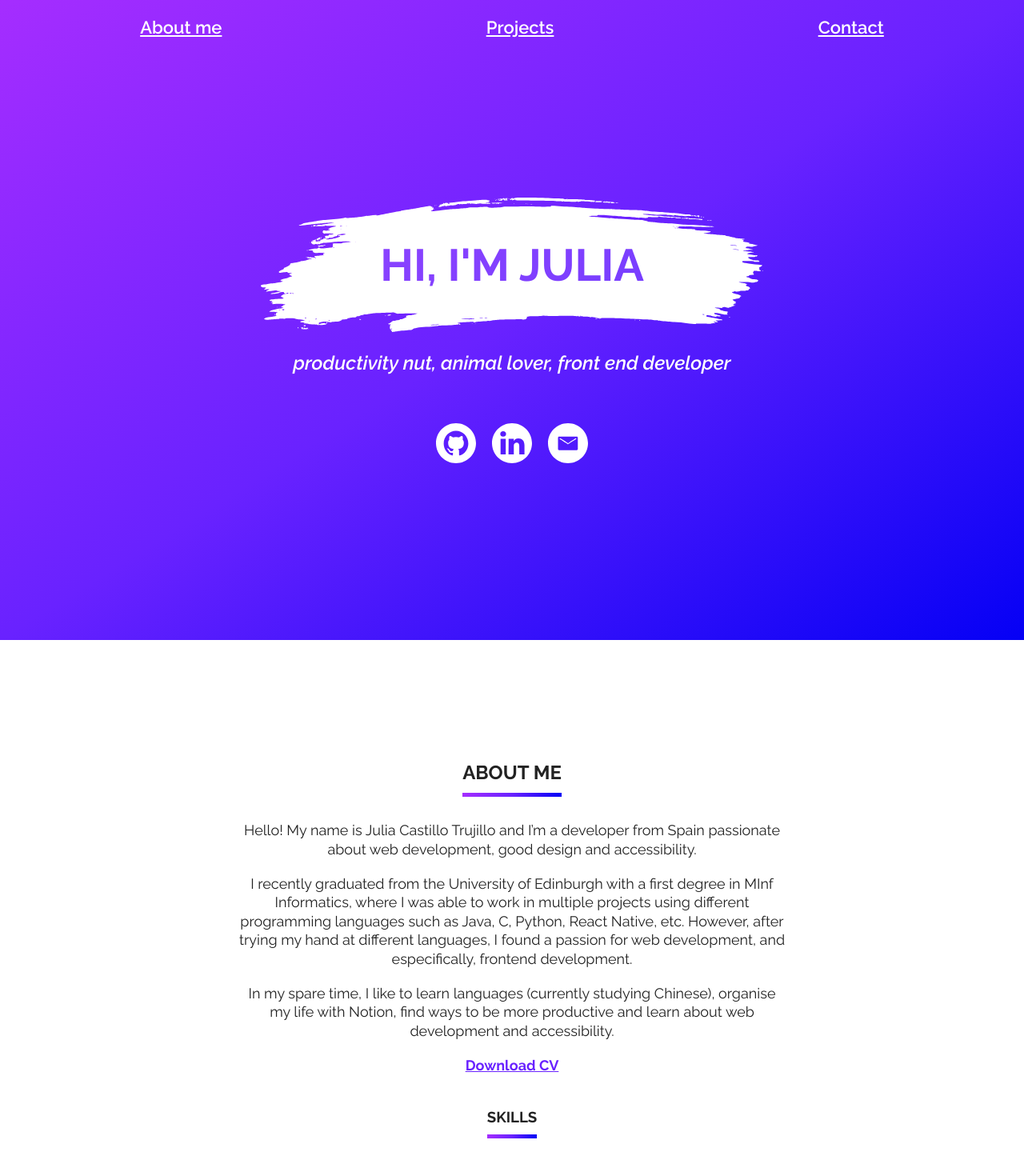
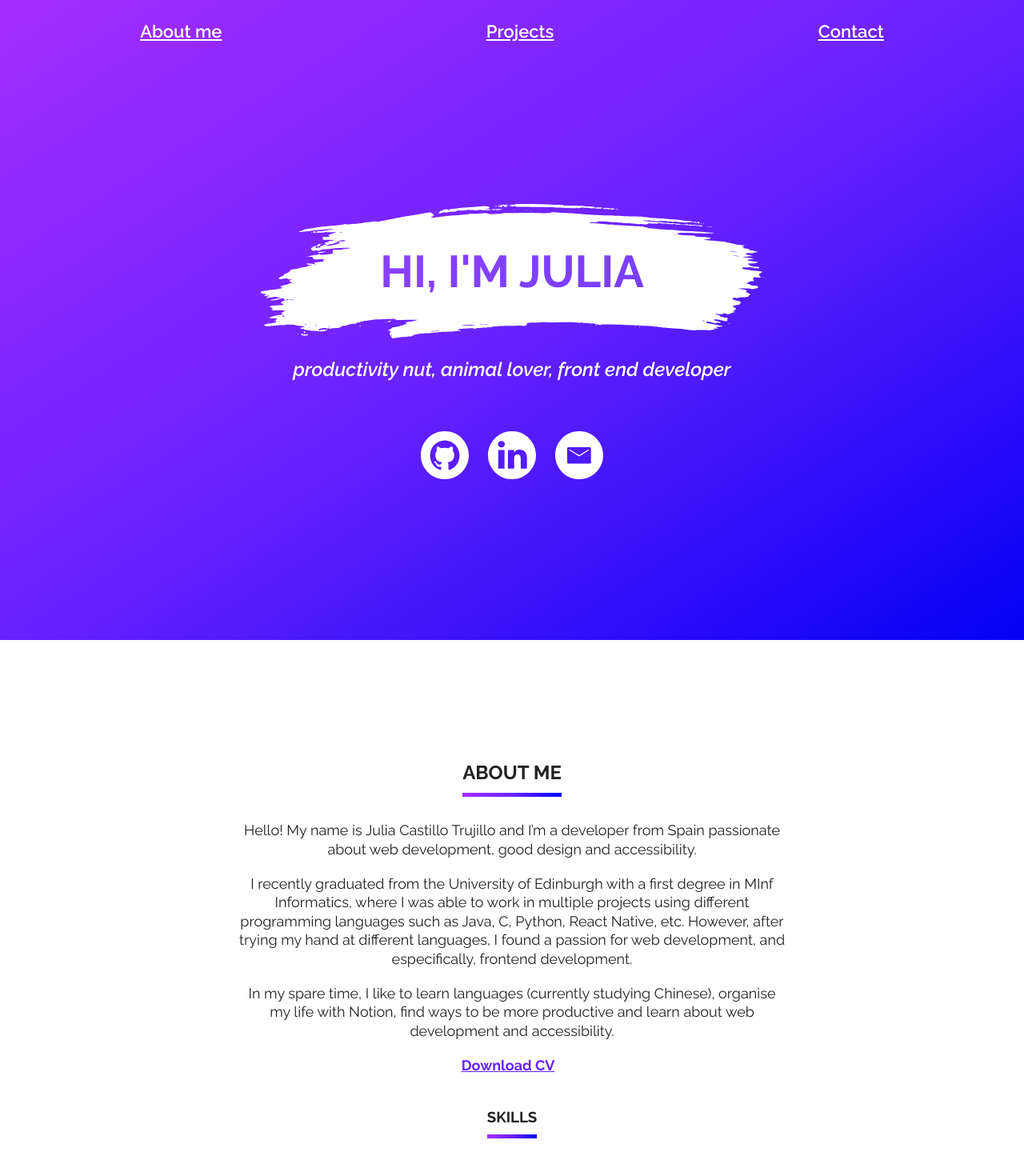
Before and after one commit to JuliaCastillo/portfolio, a React (Create React App) app: page / in a window 1280 px wide. Shown: the top 1455 px of the page at 80% size. Built offline with nearby package versions, Linux system fonts and the light colour scheme.

Commit message:
increased padding for links and buttons, fixed typos, improved accessibility

```diff
--- a/src/App.js
+++ b/src/App.js
@@ -9,14 +9,16 @@ import Footer from "./components/Footer";
 
 function App() {
   return (
-    <main>
+    <div>
       <Navbar />
-      <Hero />
-      <About />
-      <Projects />
-      <Contact />
+      <main>
+        <Hero />
+        <About />
+        <Projects />
+        <Contact />
+      </main>
       <Footer />
-    </main>
+    </div>
   );
 }
 
--- a/src/assets/css/styles.css
+++ b/src/assets/css/styles.css
@@ -124,6 +124,22 @@ a:hover {
           transform: scale(1.1);
 }
 
+.link {
+  font-family: "Raleway", sans-serif;
+  font-size: 1.125rem;
+  font-weight: 700;
+  border-radius: 40px;
+  border: none;
+  padding: 10px;
+  margin-right: 10px;
+  color: #6922ff;
+  white-space: nowrap;
+}
+
+.link:hover {
+  font-weight: 800;
+}
+
 section {
   scroll-margin-top: 120px;
 }
@@ -159,32 +175,15 @@ section {
   margin-top: 10px;
 }
 
-.link {
-  font-family: "Raleway", sans-serif;
-  font-size: 1.125rem;
-  font-weight: 700;
-  border-radius: 40px;
-  border: none;
-  margin: 10px;
-  text-decoration: underline;
-  color: #6922ff;
-  white-space: nowrap;
-}
-
-.link:hover {
-  -webkit-transform: none;
-          transform: none;
-  font-weight: 800;
-}
-
 .profiles {
   padding: 30px 0;
 }
 
 .profiles a img {
-  width: 40px;
-  height: 40px;
-  margin: 10px 7px;
+  width: 65px;
+  height: 65px;
+  margin: 5px;
+  padding: 5px;
   -webkit-transition: all 300ms ease-in-out;
   transition: all 300ms ease-in-out;
 }
@@ -196,9 +195,9 @@ section {
 
 @media (min-width: 40em) {
   .profiles a img {
-    width: 50px;
-    height: 50px;
-    margin: 10px;
+    width: 70px;
+    height: 70px;
+    margin: 7px;
   }
 }
 
@@ -270,9 +269,17 @@ section {
   top: 5px;
   right: 0;
   z-index: 3;
+  cursor: pointer;
   padding: 20px;
   background: none;
   border: none;
+  -webkit-transition: all 300ms ease-in-out;
+  transition: all 300ms ease-in-out;
+}
+
+.header__toggle:hover {
+  -webkit-transform: scale(1.1);
+          transform: scale(1.1);
 }
 
 .header__toggle > span {
@@ -305,7 +312,7 @@ section {
 .header__nav a {
   font-size: 1.375rem;
   font-weight: 600;
-  padding: 10px;
+  padding: 15px;
 }
 
 @media (min-width: 40em) {
@@ -342,7 +349,7 @@ section {
 .hero__content {
   width: 100%;
   text-align: center;
-  margin-top: 120px;
+  margin-top: 150px;
 }
 
 .hero__content h1 {
@@ -350,7 +357,7 @@ section {
   position: relative;
   isolation: isolate;
   mix-blend-mode: screen;
-  font-size: 2.5rem;
+  font-size: 2.7rem;
   margin: 80px 0;
 }
 
@@ -379,7 +386,7 @@ section {
   margin: 3.75rem auto 20px;
   font-style: italic;
   font-weight: 600;
-  font-size: 1.25rem;
+  font-size: 1.3rem;
 }
 
 @media (min-width: 40em) {
@@ -629,7 +636,7 @@ section {
 .contact .input-wrapper input,
 .contact .input-wrapper textarea {
   display: inline-block;
-  border: 3px solid #a52dff;
+  border: 3px solid #6922ff;
   border-radius: 5px;
   font-family: "Raleway", sans-serif;
   font-size: 1rem;
@@ -655,12 +662,13 @@ section {
 .contact input[type="submit"] {
   font-family: "Raleway", sans-serif;
   font-size: 1.125rem;
+  font-weight: 600;
   background: -webkit-gradient(linear, left top, right bottom, from(#a52dff), color-stop(#6922ff), to(#0500f5));
   background: linear-gradient(to bottom right, #a52dff, #6922ff, #0500f5);
   border-radius: 40px;
   border: none;
   padding: 10px 20px;
-  margin: 20px;
+  margin: 30px;
   cursor: pointer;
   color: #fff;
   white-space: nowrap;
@@ -678,7 +686,7 @@ section {
   background: linear-gradient(to bottom right, #a52dff, #6922ff, #0500f5);
   position: relative;
   bottom: 0;
-  height: 180px;
+  height: 210px;
 }
 
 .footer .section_wrapper {
--- a/src/assets/scss/_contact.scss
+++ b/src/assets/scss/_contact.scss
@@ -20,7 +20,7 @@
     input,
     textarea {
       display: inline-block;
-      border: 3px solid $purple;
+      border: 3px solid $dark-purple;
       border-radius: 5px;
       font-family: "Raleway", sans-serif;
       font-size: 1rem;
@@ -48,12 +48,12 @@
   input[type="submit"] {
     font-family: "Raleway", sans-serif;
     font-size: 1.125rem;
-    //font-weight: 800;
+    font-weight: 600;
     background: $gradient;
     border-radius: 40px;
     border: none;
     padding: 10px 20px;
-    margin: 20px;
+    margin: 30px;
     cursor: pointer;
 
     color: $white;
--- a/src/assets/scss/_footer.scss
+++ b/src/assets/scss/_footer.scss
@@ -2,7 +2,7 @@
   background: $gradient;
   position: relative;
   bottom: 0;
-  height: 180px;
+  height: 210px;
   //margin-bottom: 0;
 
   .section_wrapper {
@@ -23,4 +23,8 @@
     color: $white;
     font-weight: 600;
   }
+
+  // @include breakpoint-up(medium) {
+  //   height: 210px;
+  // }
 }
--- a/src/assets/scss/_globals.scss
+++ b/src/assets/scss/_globals.scss
@@ -31,11 +31,28 @@ p {
 }
 
 a {
-  //text-decoration: none;
   color: $white;
   transition: all 300ms ease-in-out;
   &:hover {
     transform: scale(1.1);
+  }
+}
+
+.link {
+  font-family: "Raleway", sans-serif;
+  font-size: 1.125rem;
+  font-weight: 700;
+  border-radius: 40px;
+  border: none;
+  padding: 10px;
+  margin-right: 10px;
+
+  color: $dark-purple;
+  white-space: nowrap;
+
+  &:hover {
+    //transform: none;
+    font-weight: 800;
   }
 }
 
@@ -70,32 +87,14 @@ section {
   }
 }
 
-.link {
-  font-family: "Raleway", sans-serif;
-  font-size: 1.125rem;
-  font-weight: 700;
-  border-radius: 40px;
-  border: none;
-  margin: 10px;
-
-  text-decoration: underline;
-  color: $dark-purple;
-  white-space: nowrap;
-
-  &:hover {
-    // color: $dark-blue;
-    transform: none;
-    font-weight: 800;
-  }
-}
-
 .profiles {
   padding: 30px 0;
 
   a img {
-    width: 40px;
-    height: 40px;
-    margin: 10px 7px;
+    width: 65px;
+    height: 65px;
+    margin: 5px;
+    padding: 5px;
     transition: all 300ms ease-in-out;
 
     &:hover {
@@ -103,9 +102,9 @@ section {
     }
 
     @include breakpoint-up(medium) {
-      width: 50px;
-      height: 50px;
-      margin: 10px;
+      width: 70px;
+      height: 70px;
+      margin: 7px;
     }
   }
 }
--- a/src/assets/scss/_header.scss
+++ b/src/assets/scss/_header.scss
@@ -56,10 +56,17 @@
     top: 5px;
     right: 0;
     z-index: 3;
+    cursor: pointer;
 
     padding: 20px;
     background: none;
     border: none;
+
+    transition: all 300ms ease-in-out;
+
+    &:hover {
+      transform: scale(1.1);
+    }
 
     > span {
       display: block;
@@ -88,7 +95,7 @@
     a {
       font-size: 1.375rem;
       font-weight: 600;
-      padding: 10px;
+      padding: 15px;
     }
 
     @include breakpoint-up(medium) {
--- a/src/assets/scss/_hero.scss
+++ b/src/assets/scss/_hero.scss
@@ -9,14 +9,14 @@
   &__content {
     width: 100%;
     text-align: center;
-    margin-top: 120px;
+    margin-top: 150px;
 
     h1 {
       display: inline;
       position: relative;
       isolation: isolate;
       mix-blend-mode: screen;
-      font-size: 2.5rem;
+      font-size: 2.7rem;
       margin: 80px 0;
 
       @include breakpoint-up(medium) {
@@ -44,7 +44,7 @@
       margin: 3.75rem auto 20px;
       font-style: italic;
       font-weight: 600;
-      font-size: 1.25rem;
+      font-size: 1.3rem;
 
       @include breakpoint-up(medium) {
         font-size: 1.5rem;
--- a/src/components/Contact.js
+++ b/src/components/Contact.js
@@ -5,7 +5,7 @@ import Snackbar from "@mui/material/Snackbar";
 function Contact() {
   const [snackbarOpen, setSnackbarOpen] = useState(false);
 
-  const [snackbarPosition, setSnackbarPosition] = useState({
+  const [snackbarPosition] = useState({
     vertical: "bottom",
     horizontal: "center",
   });
--- a/src/components/Footer.js
+++ b/src/components/Footer.js
@@ -8,15 +8,14 @@ function Footer() {
         <Profiles />
         <p>
           Designed and developed with{" "}
-          <a
+          {/* <a
             className="link"
             href="https://reactjs.org/"
             target="_blank"
             rel="noopener noreferrer"
-          >
-            React
-          </a>{" "}
-          by Julia
+          > */}
+          React
+          {/* </a> */} by Julia
         </p>
       </div>
     </section>
--- a/src/components/Navbar.js
+++ b/src/components/Navbar.js
@@ -4,15 +4,9 @@ import { useState, useEffect } from "react";
 function Navbar() {
   const [menuOpen, setMenuOpen] = useState(false);
   const [navbarBackground, setNavbarBackground] = useState(false);
-  const [navClass, setNavClass] = useState("header__nav fade-in");
 
   const toggleMenu = (e) => {
     e.preventDefault();
-    // if (menuOpen) {
-    //   setNavClass("header__nav fade-out");
-    // } else {
-    //   setNavClass("header__nav fade-in");
-    // }
     setMenuOpen(!menuOpen);
   };
 
@@ -38,7 +32,7 @@ function Navbar() {
           <span></span>
         </button>
 
-        <nav className={navClass} onClick={() => setMenuOpen(false)}>
+        <nav className="header__nav fade-in" onClick={() => setMenuOpen(false)}>
           <a href="#about">About me</a>
           <a href="#projects">Projects</a>
           <a href="#contact">Contact</a>
--- a/src/data/projectsList.js
+++ b/src/data/projectsList.js
@@ -14,7 +14,7 @@ export const projectsList = [
 
         <p>
           It was developed by me and Aparna Rajeev, a fellow committee member,
-          using Jekyll, HTML5, CSS3 and mutiple JavaScript libraries. I was in
+          using Jekyll, HTML5, CSS3 and multiple JavaScript libraries. I was in
           charge of designing and implementing the home page as well as the
           about us, events and sponsors pages.
         </p>
```
Also changed, not shown: 1 other file (tests, documents, lock files or other folders).
